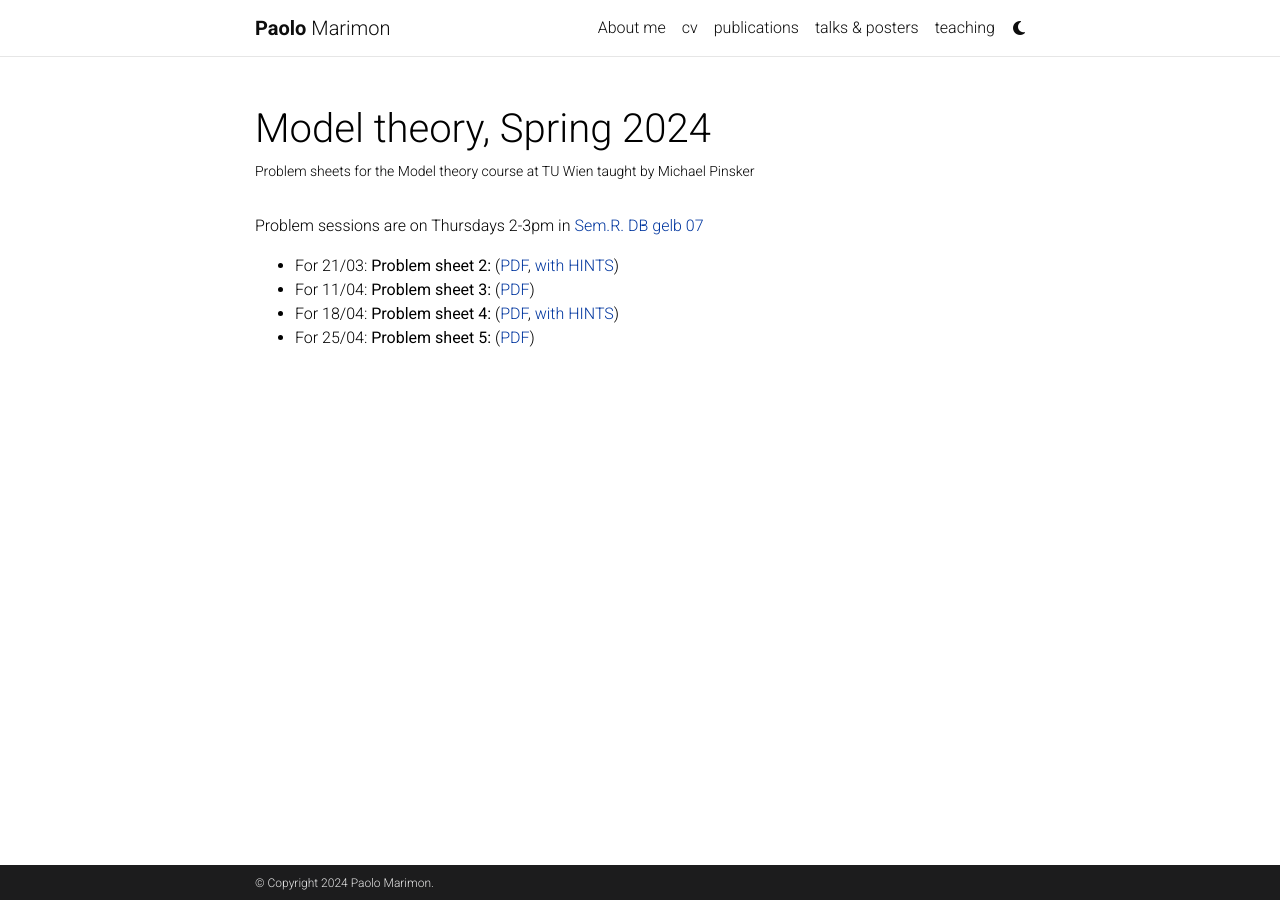
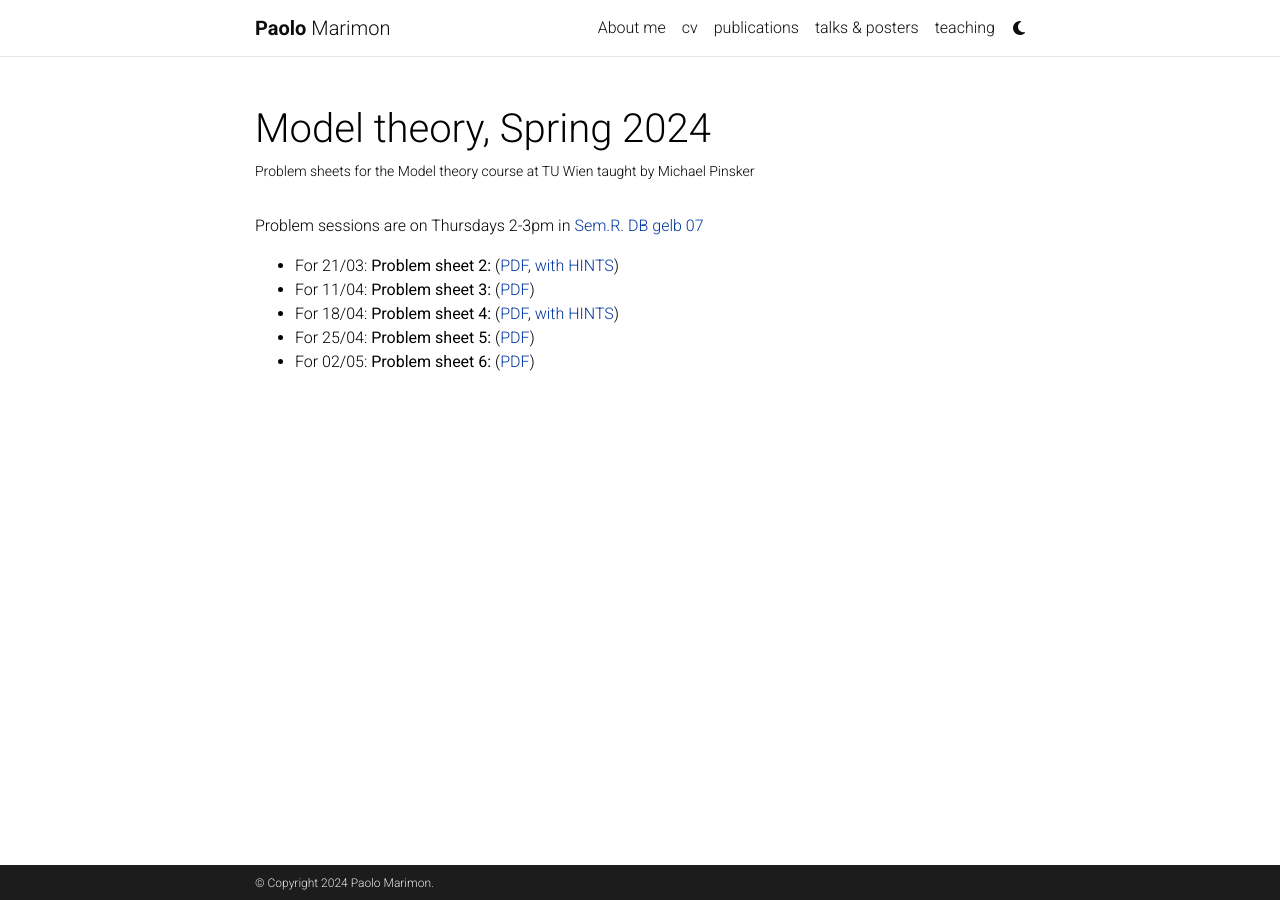
Before and after one commit to paolomarimon/paolomarimon.github.io, a Jekyll site: the page built from _projects/Modeltheory2024.md, in a window 1280 px wide. Built offline with Jekyll 4.4.1, drawn with Linux system fonts in a browser that asks for light colours; comment, search, counter and statistics services are not loaded; a style sheet for code colours, icons or effects is not loaded.

Commit message:
Update Modeltheory2024.md

```diff
--- a/_projects/Modeltheory2024.md
+++ b/_projects/Modeltheory2024.md
@@ -14,3 +14,4 @@
     <li>For 11/04: <b>Problem sheet 3:</b> (<a href="https://paolomarimon.github.io/assets/pdf/MTEX2024/PS3.pdf" target="_blank">PDF</a>)</li>
       <li>For 18/04: <b>Problem sheet 4:</b> (<a href="https://paolomarimon.github.io/assets/pdf/MTEX2024/PS4.pdf" target="_blank">PDF</a>, <a href="https://paolomarimon.github.io/assets/pdf/MTEX2024/HINTS4.pdf" target="_blank">with HINTS</a>)</li>
     <li>For 25/04: <b>Problem sheet 5:</b> (<a href="https://paolomarimon.github.io/assets/pdf/MTEX2024/PS5.pdf" target="_blank">PDF</a>) </li>
+      <li>For 02/05: <b>Problem sheet 6:</b> (<a href="https://paolomarimon.github.io/assets/pdf/MTEX2024/PS6.pdf" target="_blank">PDF</a>) </li>
```
